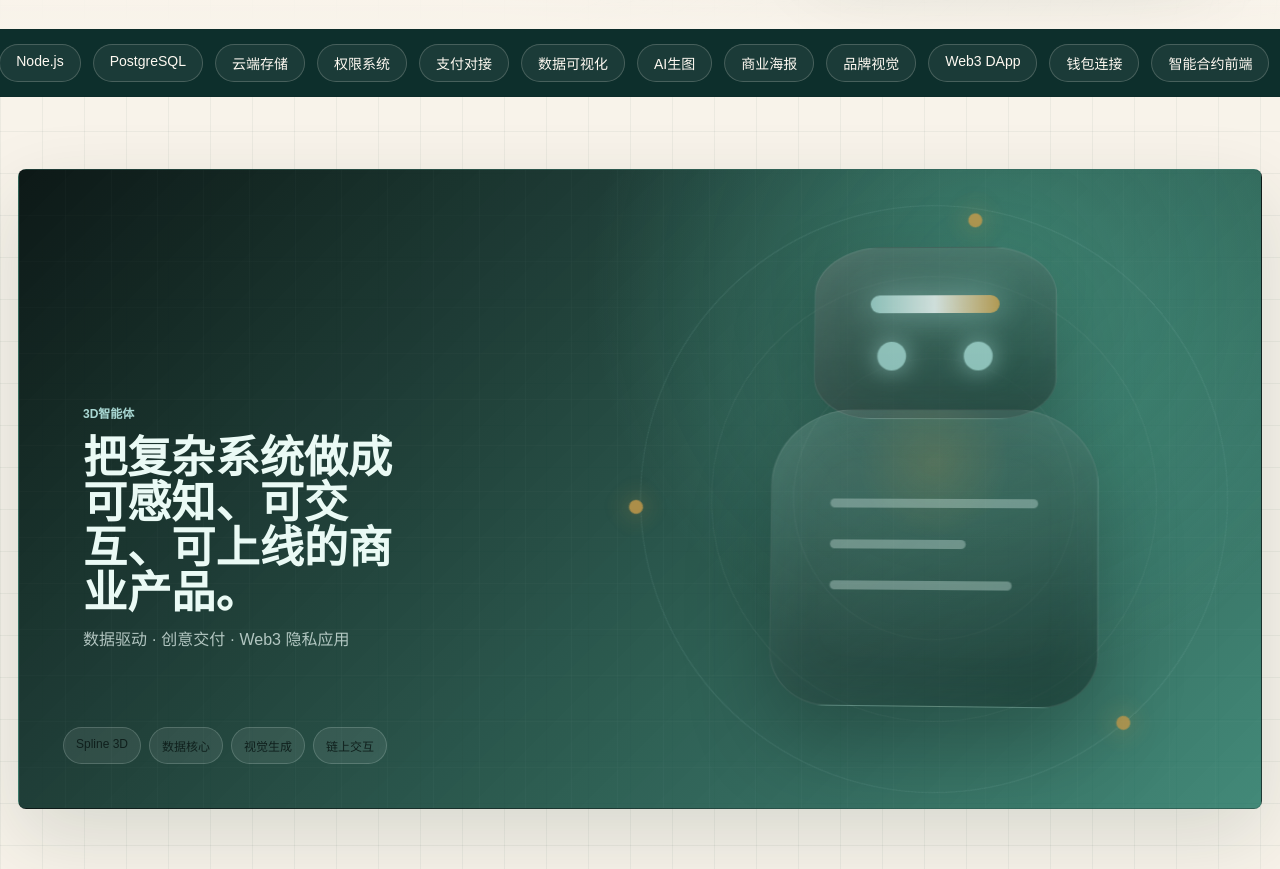
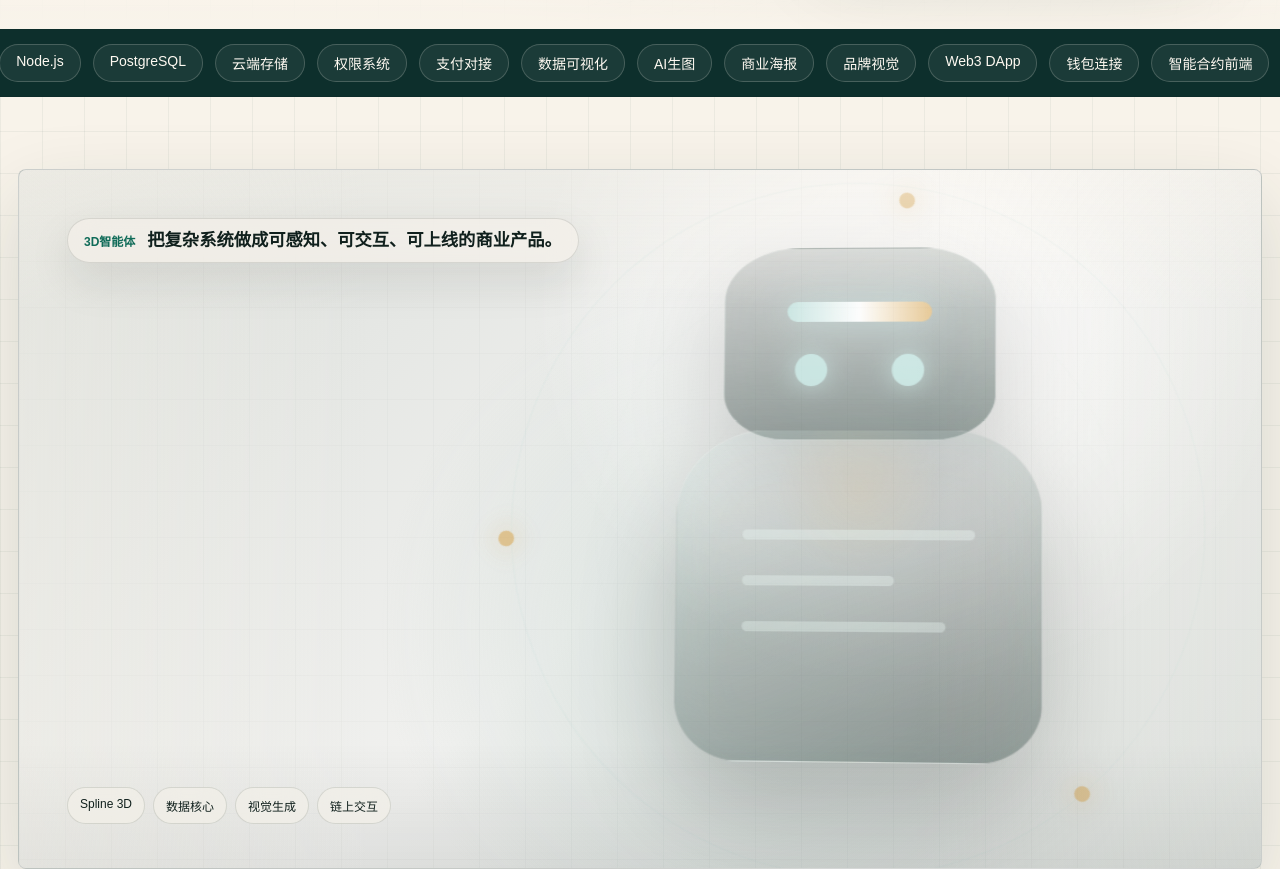
Before and after one commit to xiqing21/yihan-portfolio, a website built with Vite: page index.html in a window 1280 px wide. Shown: the part 918-1787 px from the top of the page. Built offline with nearby package versions, Linux system fonts and the light colour scheme; grey boxes are pictures that could not be loaded; animation ran at ten frames a second; a script that the page names is missing.

Commit message:
Polish robot stage and portrait reveal

```diff
--- a/src/main.js
+++ b/src/main.js
@@ -1022,9 +1022,9 @@ function initPortraitReveal() {
   const addEcho = (speed) => {
     const echo = document.createElement('span');
     echo.className = 'cursor-echo';
-    const size = Math.min(300, 190 + speed * 0.28);
+    const size = Math.min(238, 178 + speed * 0.16);
     echo.style.width = `${size}px`;
-    echo.style.height = `${size}px`;
+    echo.style.height = `${Math.max(82, size * 0.52)}px`;
     echo.style.left = `${state.x}px`;
     echo.style.top = `${state.y}px`;
     frame.appendChild(echo);
@@ -1032,13 +1032,13 @@ function initPortraitReveal() {
   };
 
   const tick = (time = 0) => {
-    state.x += (state.targetX - state.x) * 0.105;
-    state.y += (state.targetY - state.y) * 0.105;
+    state.x += (state.targetX - state.x) * 0.34;
+    state.y += (state.targetY - state.y) * 0.34;
     const rect = frame.getBoundingClientRect();
     const px = state.x - rect.width / 2;
     const py = state.y - rect.height / 2;
     const speed = Math.hypot(state.x - state.lastX, state.y - state.lastY);
-    const stretch = Math.min(0.28, speed / 240);
+    const stretch = Math.min(0.16, speed / 360);
     const angle = Math.atan2(state.y - state.lastY, state.x - state.lastX) * 180 / Math.PI;
 
     frame.style.setProperty('--mx', `${state.x}px`);
@@ -1048,7 +1048,7 @@ function initPortraitReveal() {
     frame.style.setProperty('--sx', `${1 + stretch}`);
     frame.style.setProperty('--sy', `${1 - stretch * 0.55}`);
     frame.style.setProperty('--rot', `${Number.isFinite(angle) ? angle : 0}deg`);
-    frame.style.setProperty('--mask-r', `${Math.min(124, Math.max(86, rect.width * 0.19))}px`);
+    frame.style.setProperty('--mask-r', `${Math.min(94, Math.max(62, rect.width * 0.145))}px`);
 
     if (layer) {
       const layerRect = layer.getBoundingClientRect();
@@ -1056,7 +1056,7 @@ function initPortraitReveal() {
       frame.style.setProperty('--ly', `${state.y - (layerRect.top - rect.top)}px`);
     }
 
-    if (speed > 13 && time - state.lastEcho > 54) {
+    if (speed > 18 && time - state.lastEcho > 74) {
       addEcho(speed);
       state.lastEcho = time;
     }
--- a/src/styles.css
+++ b/src/styles.css
@@ -526,9 +526,9 @@ h3 {
   width: 76%;
   height: 46%;
   z-index: 2;
-  clip-path: ellipse(calc(var(--mask-r) * var(--sx)) calc(var(--mask-r) * var(--sy)) at var(--lx) var(--ly));
-  filter: drop-shadow(0 18px 28px rgba(0, 0, 0, 0.2));
-  transition: clip-path 0.18s ease-out;
+  clip-path: ellipse(calc(var(--mask-r) * 1.58 * var(--sx)) calc(var(--mask-r) * 0.64 * var(--sy)) at var(--lx) var(--ly));
+  filter: drop-shadow(0 12px 22px rgba(0, 0, 0, 0.18));
+  transition: clip-path 0.08s linear;
 }
 
 .portrait-layer img {
@@ -547,29 +547,34 @@ h3 {
   z-index: 8;
   left: var(--mx);
   top: var(--my);
-  width: 232px;
-  height: 232px;
-  border: 1px solid rgba(255, 255, 255, 0.78);
-  border-radius: 50%;
+  width: 188px;
+  height: 108px;
+  border: 1px solid rgba(255, 255, 255, 0.62);
+  border-radius: 52% 48% 48% 52% / 42% 58% 42% 58%;
+  background:
+    radial-gradient(circle at 38% 30%, rgba(255, 255, 255, 0.22), transparent 34%),
+    radial-gradient(circle at 50% 50%, rgba(255, 255, 255, 0.08), transparent 62%);
   box-shadow:
-    0 0 0 1px rgba(16, 32, 29, 0.14),
-    0 18px 50px rgba(8, 20, 18, 0.28),
-    inset 0 0 36px rgba(255, 255, 255, 0.22);
+    0 0 0 1px rgba(16, 32, 29, 0.08),
+    0 12px 34px rgba(8, 20, 18, 0.18),
+    inset 0 0 34px rgba(255, 255, 255, 0.2);
+  backdrop-filter: blur(1.5px);
   pointer-events: none;
-  transform: translate(-50%, -50%) rotate(var(--rot)) scale(var(--sx), var(--sy));
-  transition: transform 0.08s linear, border-radius 0.22s ease;
+  transform: translate(-50%, -50%) scale(var(--sx), var(--sy));
+  transition: transform 0.04s linear, border-radius 0.16s ease;
 }
 
 .cursor-echo {
   z-index: 7;
-  opacity: 0.38;
-  animation: echoFade 0.48s ease-out forwards;
+  opacity: 0.2;
+  background: transparent;
+  animation: echoFade 0.34s ease-out forwards;
 }
 
 @keyframes echoFade {
   to {
     opacity: 0;
-    transform: translate(-50%, -50%) scale(1.28);
+    transform: translate(-50%, -50%) scale(1.16);
   }
 }
 
@@ -853,15 +858,16 @@ h3 {
 
 .spline-stage-wide {
   position: relative;
-  width: min(1420px, calc(100% - 36px));
-  min-height: 640px;
+  width: min(1460px, calc(100% - 36px));
+  min-height: 700px;
   margin: clamp(36px, 6vw, 72px) auto;
   overflow: hidden;
   border: 1px solid var(--line);
   border-radius: 8px;
   background:
-    radial-gradient(circle at 78% 18%, rgba(95, 208, 178, 0.34), transparent 36%),
-    linear-gradient(135deg, rgba(8, 20, 18, 0.98), rgba(15, 107, 88, 0.78));
+    radial-gradient(circle at 72% 20%, rgba(255, 255, 255, 0.86), transparent 36%),
+    radial-gradient(circle at 58% 66%, rgba(178, 202, 196, 0.38), transparent 42%),
+    linear-gradient(135deg, #d9ddd9, #f1f1ef 52%, #d8ddda);
   box-shadow: var(--shadow);
 }
 
@@ -869,44 +875,72 @@ h3 {
   content: "";
   position: absolute;
   inset: 0;
-  opacity: 0.16;
+  z-index: 1;
+  opacity: 0.28;
   background:
-    linear-gradient(90deg, rgba(255, 255, 255, 0.12) 1px, transparent 1px),
-    linear-gradient(0deg, rgba(255, 255, 255, 0.1) 1px, transparent 1px);
+    linear-gradient(90deg, rgba(16, 32, 29, 0.08) 1px, transparent 1px),
+    linear-gradient(0deg, rgba(16, 32, 29, 0.06) 1px, transparent 1px);
   background-size: 46px 46px;
   pointer-events: none;
 }
 
+.spline-stage-wide::after {
+  content: "";
+  position: absolute;
+  inset: 0;
+  z-index: 2;
+  background:
+    linear-gradient(90deg, rgba(248, 243, 234, 0.34), transparent 28%, transparent 72%, rgba(248, 243, 234, 0.18)),
+    linear-gradient(180deg, rgba(248, 243, 234, 0.4), transparent 20%, transparent 82%, rgba(8, 20, 18, 0.08));
+  pointer-events: none;
+}
+
 .spline-copy {
   position: absolute;
-  left: clamp(24px, 5vw, 68px);
-  bottom: clamp(92px, 12vw, 142px);
-  z-index: 3;
-  max-width: min(350px, 28%);
-  color: #eafaf5;
+  left: clamp(22px, 4vw, 48px);
+  top: clamp(22px, 4vw, 48px);
+  bottom: auto;
+  z-index: 5;
+  display: inline-grid;
+  grid-template-columns: auto 1fr;
+  column-gap: 12px;
+  row-gap: 2px;
+  align-items: center;
+  max-width: min(520px, calc(100% - 44px));
+  border: 1px solid rgba(16, 32, 29, 0.12);
+  border-radius: 999px;
+  padding: 11px 16px;
+  color: #10201d;
+  background: rgba(248, 243, 234, 0.54);
+  box-shadow: 0 18px 44px rgba(16, 32, 29, 0.1);
+  backdrop-filter: blur(14px);
   pointer-events: none;
 }
 
 .spline-copy span {
-  color: var(--sea);
+  color: var(--jade);
   font-size: 12px;
   font-weight: 900;
   text-transform: uppercase;
 }
 
 .spline-copy h2 {
-  margin: 12px 0;
-  font-size: clamp(30px, 3.45vw, 52px);
-  line-height: 1.02;
+  grid-column: 2;
+  margin: 0;
+  font-family: "Avenir Next", "PingFang SC", "Microsoft YaHei", sans-serif;
+  font-size: clamp(15px, 1.35vw, 20px);
+  line-height: 1.2;
 }
 
 .spline-copy p {
-  color: rgba(234, 250, 245, 0.72);
+  display: none;
+  margin-bottom: 0;
+  color: rgba(16, 32, 29, 0.64);
 }
 
 .spline-canvas {
   position: absolute;
-  inset: -9% -4% -12% 30%;
+  inset: -13% -10% -16% -8%;
   z-index: 1;
 }
 
@@ -916,8 +950,8 @@ h3 {
   z-index: 0;
   display: grid;
   place-items: center;
-  opacity: 0.76;
-  transform: translateX(9%);
+  opacity: 0.56;
+  transform: translateX(14%) scale(1.12);
   pointer-events: none;
 }
 
@@ -1040,7 +1074,16 @@ h3 {
 }
 
 .spline-tags {
-  z-index: 4;
+  z-index: 5;
+  left: clamp(22px, 4vw, 48px);
+  right: clamp(22px, 4vw, 48px);
+}
+
+.spline-tags span {
+  color: #10201d;
+  border-color: rgba(16, 32, 29, 0.12);
+  background: rgba(248, 243, 234, 0.52);
+  backdrop-filter: blur(12px);
 }
 
 .section {
```
